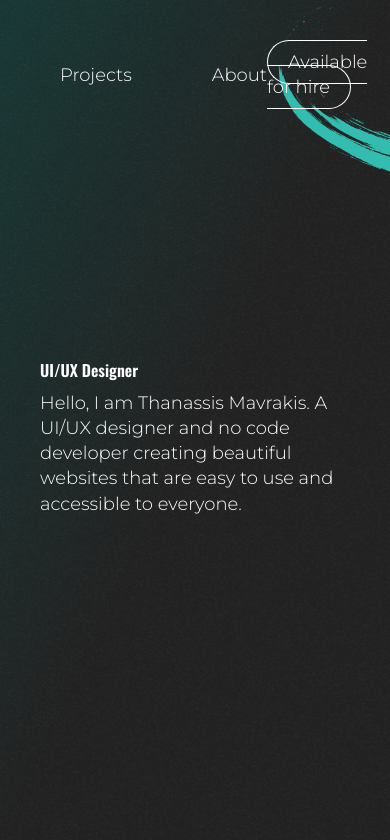
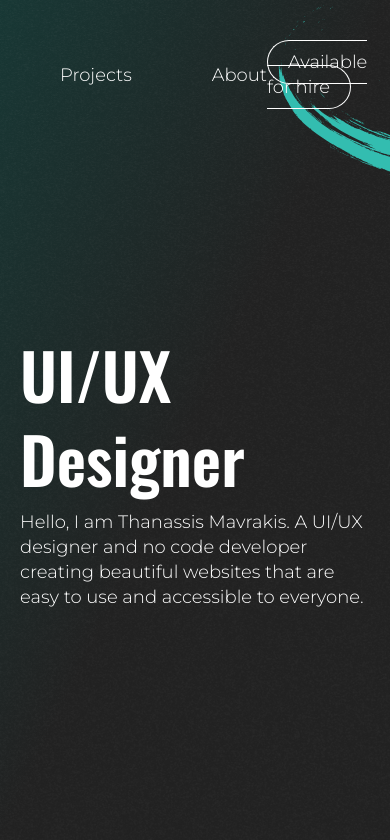
Before and after one commit to ir3n/thanassis_mavrakis, a Next.js app: page / in a window 390 px wide. Shown: the top 840 px of the page. Built offline with nearby package versions, Linux system fonts and the light colour scheme.

Commit message:
One component for home and about intro and various layout and responsive changes

```diff
--- a/app/about/page.tsx
+++ b/app/about/page.tsx
@@ -2,40 +2,27 @@ import FreeTimeGrid from "@/components/FreeTimeGrid";
 import Marquee from "@/components/Marquee";
 import Services from "@/components/Services";
 import TableWithLogos from "@/components/TableWithLogos";
-import Image from "next/image";
+import IntroBanner from "@/components/IntroBanner";
+
+const aboutIntro = {
+  title: "About me",
+  text: "<p>I am a UI/UX designer and no code developer based in Athens, Greece. I love making websites that look great and are easy for everyone to use. But I didn't stop at just designing.</p><p>I wanted to offer more, so I learned tools like Webflow and Wix for building websites without needing to code. <em>Staying curious and keeping up with the latest trends and technologies is my thing.</em></p>",
+  image: "/images/thanassis.png",
+  imageAlt: "Thanassis Mavrakis Portrait",
+};
 
 const About = () => {
+  const { title, text, image, imageAlt } = aboutIntro;
   return (
     <>
-      <section>
-        <div className="relative">
-          <div className="container pb-[150px]">
-            <h1 className="title-lg mb-10">About me</h1>
-            <div className="text-lg w-1/2 max-w-[636px]">
-              <p>
-                I am a UI/UX designer and no code developer based in Athens,
-                Greece. I love making websites that look great and are easy for
-                everyone to use. But I didn't stop at just designing.
-              </p>
-              <p>
-                I wanted to offer more, so I learned tools like Webflow and Wix
-                for building websites without needing to code.{" "}
-                <em>
-                  Staying curious and keeping up with the latest trends and
-                  technologies is my thing.
-                </em>
-              </p>
-            </div>
-          </div>
-          <div className="absolute right-0 bottom-0 w-2/3">
-            <Image
-              src="/images/thanassis.png"
-              width={1166}
-              height={866}
-              alt="Thanassis Mavrakis"
-              style={{ marginLeft: "auto" }}
-            />
-          </div>
+      <section className="full-height-section">
+        <div className="container">
+          <IntroBanner
+            title={title}
+            text={text}
+            image={image}
+            imageAlt={imageAlt}
+          />
         </div>
         <Marquee />
       </section>
--- a/app/layout.tsx
+++ b/app/layout.tsx
@@ -40,16 +40,17 @@ export default function RootLayout({
               style={{ width: "100%", height: "100%", objectFit: "cover" }}
             />
           </div>
-          <div className="absolute top-0 right-0  w-1/3">
+          <div className="absolute top-0 right-0 w-1/3">
             <Image
               src="/images/splash.svg"
               width={690}
               height={960}
               alt="Splash"
+              style={{ width: "100%" }}
             />
           </div>
           <Header />
-          <main className="relative z-1 pt-[360px]">{children}</main>
+          <main className="relative z-1">{children}</main>
           <footer className="relative z-1">
             <Contact />
             <Copyrights />
--- a/app/page.tsx
+++ b/app/page.tsx
@@ -1,35 +1,41 @@
 import Link from "next/link";
+
+import IntroBanner from "@/components/IntroBanner";
 import { ArrowDown } from "lucide-react";
-
 import RotatingTextIcon from "@/components/RotatingTextIcon";
 import ProjectTeaser from "@/components/ProjectTeaser";
 
 import Services from "@/components/Services";
 
+const homeIntro = {
+  title: "UI/UX Designer",
+  text: "Hello, I am Thanassis Mavrakis. A UI/UX designer and no code developer creating beautiful websites that are easy to use and accessible to everyone.",
+  link: "/about",
+  linkText: "About me",
+};
+
 export default function Home() {
+  const { title, text, link, linkText } = homeIntro;
+
   return (
     <>
-      <section className="container">
-        <Link href="/about">
-          <div data-cursor-text="about me" className="pb-[100px]">
-            <h1 className="title-lg mb-[10px]">UI/UX Designer</h1>
-            <p className="text-lg max-w-[635px]">
-              Hello, I am Thanassis Mavrakis. A UI/UX designer and no code
-              developer creating beautiful websites that are easy to use and
-              accessible to everyone.
-            </p>
-          </div>
-        </Link>
-
-        <div className="mt-[100px] mb-[125px] w-fit mx-auto">
-          <Link href="#projects">
+      <section className="container full-height-section">
+        <IntroBanner
+          title={title}
+          text={text}
+          link={link}
+          linkText={linkText}
+        />
+        <div className="hidden lg:block xxl:mt-[100px] w-fit mx-auto">
+          <Link href={`#projects`}>
             <RotatingTextIcon name="scrolldown">
               <ArrowDown size={68} color="white" />
             </RotatingTextIcon>
           </Link>
         </div>
       </section>
-      <section id="projects" className="container pb-[100px]">
+
+      <section id="projects" className="container pt-[150px] pb-[100px]">
         <div className="flex items-center justify-between mb-[72px]">
           <h2 className="title">Projects</h2>
           <Link href="/projects" className="text-lg ghost-cta-circle">
--- /dev/null
+++ b/components/CircleButton/index.tsx
@@ -0,0 +1,18 @@
+import Link from "next/link";
+
+interface Cta {
+  text: string;
+  url: string;
+}
+
+const CircleButton = ({ text, url }: Cta) => {
+  return (
+    <div>
+      <Link href={url} className="text-lg ghost-cta-circle">
+        {text}
+      </Link>
+    </div>
+  );
+};
+
+export default CircleButton;
--- /dev/null
+++ b/components/IntroBanner/index.tsx
@@ -0,0 +1,54 @@
+import Link from "next/link";
+import Image from "next/image";
+
+interface IntroData {
+  title: string;
+  text: string;
+  image?: string;
+  imageAlt?: string;
+  link?: string;
+  linkText?: string;
+}
+
+const IntroBanner = ({
+  title,
+  text,
+  image,
+  imageAlt,
+  link,
+  linkText,
+}: IntroData) => {
+  return (
+    <div className=" relative">
+      <Link
+        href={link || "#"}
+        className="pointer-events-none lg:pointer-events-auto"
+      >
+        <div
+          data-cursor-text={linkText || ""}
+          className={`pb-[100px] ${image && "w-1/2 max-w-[636px]"}`}
+        >
+          <h1 className="title-lg mb-[10px]">{title}</h1>
+          <div
+            className="text-lg max-w-[635px]"
+            dangerouslySetInnerHTML={{ __html: text }}
+          ></div>
+        </div>
+      </Link>
+
+      {image ? (
+        <div className="absolute right-[50px] bottom-[-20px] w-5/12">
+          <Image
+            src={image}
+            width={675}
+            height={815}
+            alt={imageAlt || ""}
+            style={{ marginLeft: "auto" }}
+          />
+        </div>
+      ) : null}
+    </div>
+  );
+};
+
+export default IntroBanner;
--- a/components/Marquee/index.tsx
+++ b/components/Marquee/index.tsx
@@ -34,7 +34,7 @@ const Marquee = () => {
     <div className="reel overflow-hidden">
       <div className="reel-wrap flex width-fit">
         {text?.map((el, i) => (
-          <div className="reel-item">
+          <div key={`reel-item-${i}`} className="reel-item">
             <div className="flex items-center w-fit">
               <span className="bg-accent rounded-full w-[1.6875rem] h-[1.6875rem] inline-block mt-3 flex-shrink-0 mx-[40px]"></span>
               <h2
--- a/components/RotatingTextIcon/index.tsx
+++ b/components/RotatingTextIcon/index.tsx
@@ -21,11 +21,11 @@ function RotatingTextIcon({
       <div
         className={`${
           hover ? "opacity-100 scale-100" : "opacity-0 scale-50"
-        } hidden lg:block transition-all duration-500 `}
+        } transition-all duration-500 `}
       >
         <RotatingText title={name} />
       </div>
-      <div className="absolute top-[50%] left-[50%] translate-x-[-50%] translate-y-[-50%]">
+      <div className="lg:absolute lg:top-[50%] lg:left-[50%] lg:translate-x-[-50%] lg:translate-y-[-50%]">
         {children}
       </div>
     </div>
--- a/styles/globals.css
+++ b/styles/globals.css
@@ -11,7 +11,11 @@ body {
   @apply text-white;
 }
 .container {
-  @apply px-[20px] lg:max-w-[1680px] lg:px-[40px] mx-auto;
+  @apply max-w-full lg:max-w-[1800px] px-[20px] md:px-[60px] lg:px-[100px] mx-auto;
+}
+
+.full-height-section {
+  @apply min-h-screen flex flex-col justify-center pt-[200px] lg:pt-[250px];
 }
 
 /* Scrollbar */
@@ -60,7 +64,7 @@ body {
   @apply font-heading;
 }
 .title-lg {
-  @apply lg:text-[9.375rem] leading-[1.3] font-semibold;
+  @apply text-[4rem] lg:text-[7rem] xl:text-[9.375rem] leading-[1.3] font-semibold;
 }
 .title {
   @apply lg:text-[8rem] leading-[1.3] font-semibold;
@@ -77,7 +81,7 @@ body {
   @apply font-body;
 }
 .text-lg {
-  @apply font-light lg:text-[1.5rem] leading-[1.4];
+  @apply font-light text-[1/125rem] lg:text-[1.2rem] xl:text-[1.5rem] leading-[1.4];
 }
 .text {
   @apply lg:text-[1rem] leading-[1.4];
--- a/tailwind.config.ts
+++ b/tailwind.config.ts
@@ -12,6 +12,7 @@ const config: Config = {
       md: "768px",
       lg: "1025px",
       xl: "1600px",
+      xxl: "1950px",
     },
     colors: {
       dark: "#222222",
```
Also changed, not shown: public/images/thanassis.png.
